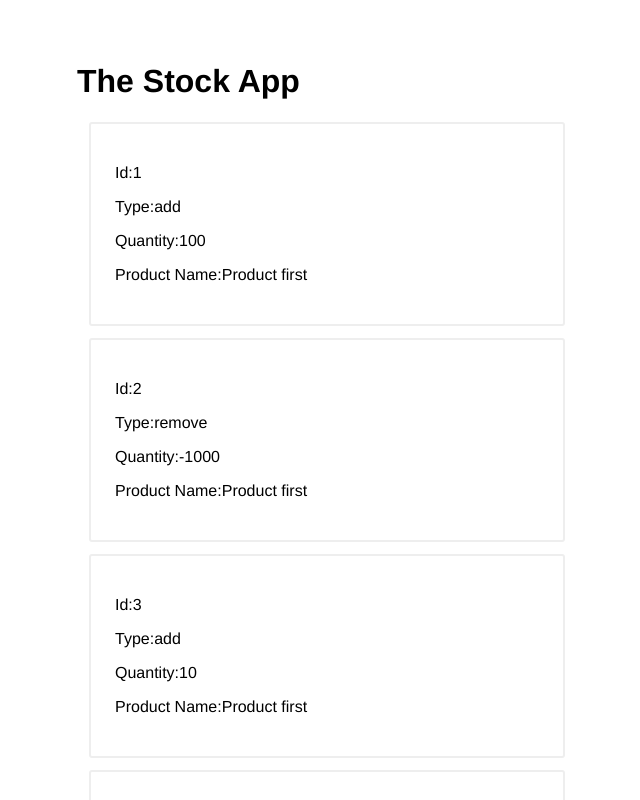
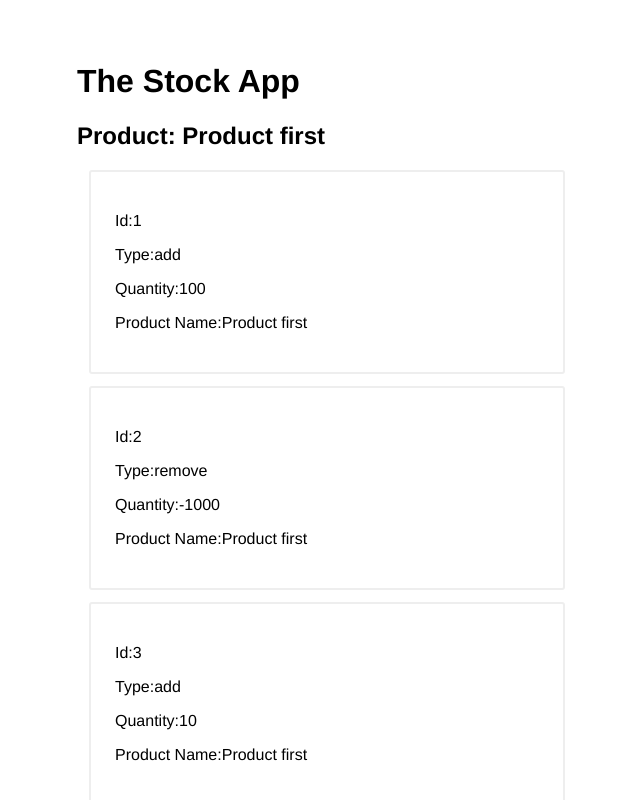
Before and after one commit to chamanoS/Inventory_Management, a React (Create React App) app in the folder inventory_system/: page / in a window 1280 px wide. Shown: the top 800 px of the page, without its empty margins (313-953 px from the left). Built offline with nearby package versions, Linux system fonts and the light colour scheme.

Commit message:
display by id

```diff
--- a/inventory_system/src/components/StockEventsTable.js
+++ b/inventory_system/src/components/StockEventsTable.js
@@ -1,10 +1,18 @@
 import React from 'react'
 
 function StockEventsTable(props) {
-    const {stockEvents} = props
+    const {products, stockEvents} = props
+
         return (
             <div className="StockEventsTable">
-                {stockEvents.map(event =>(
+                {products.map(product => {
+                    const {id} = product
+
+                    const relevantStockEvents = stockEvents.filter(se => se.product.id === product.id)
+                    return(
+                        <div>
+                            <h2>Product: {product.name}</h2>
+                            {relevantStockEvents.map(event =>(
                               <div className="StockEventTable_Card">
                                 <p>Id:{event.id}</p>
                                 <p>Type:{event.type}</p>
@@ -12,6 +20,11 @@ function StockEventsTable(props) {
                                 <p>Product Name:{event.product.name}</p>
                               </div>
                             ))}
+
+                        </div>
+                    )
+                })}
+
             </div>
         )
 }
```
Also changed, not shown: 1 other file (tests, documents, lock files or other folders). Lines whose indentation alone changed are shown as unchanged.
